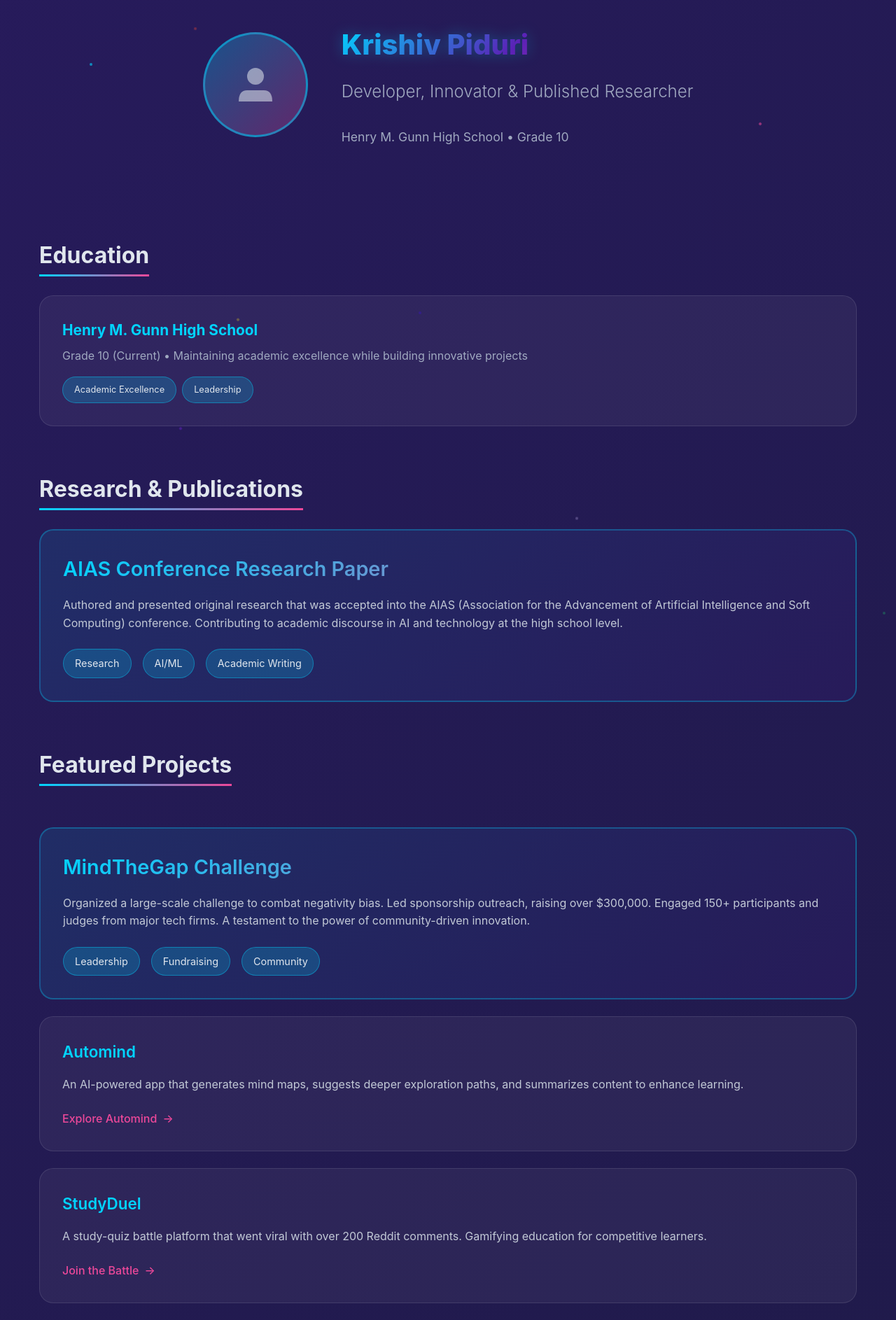
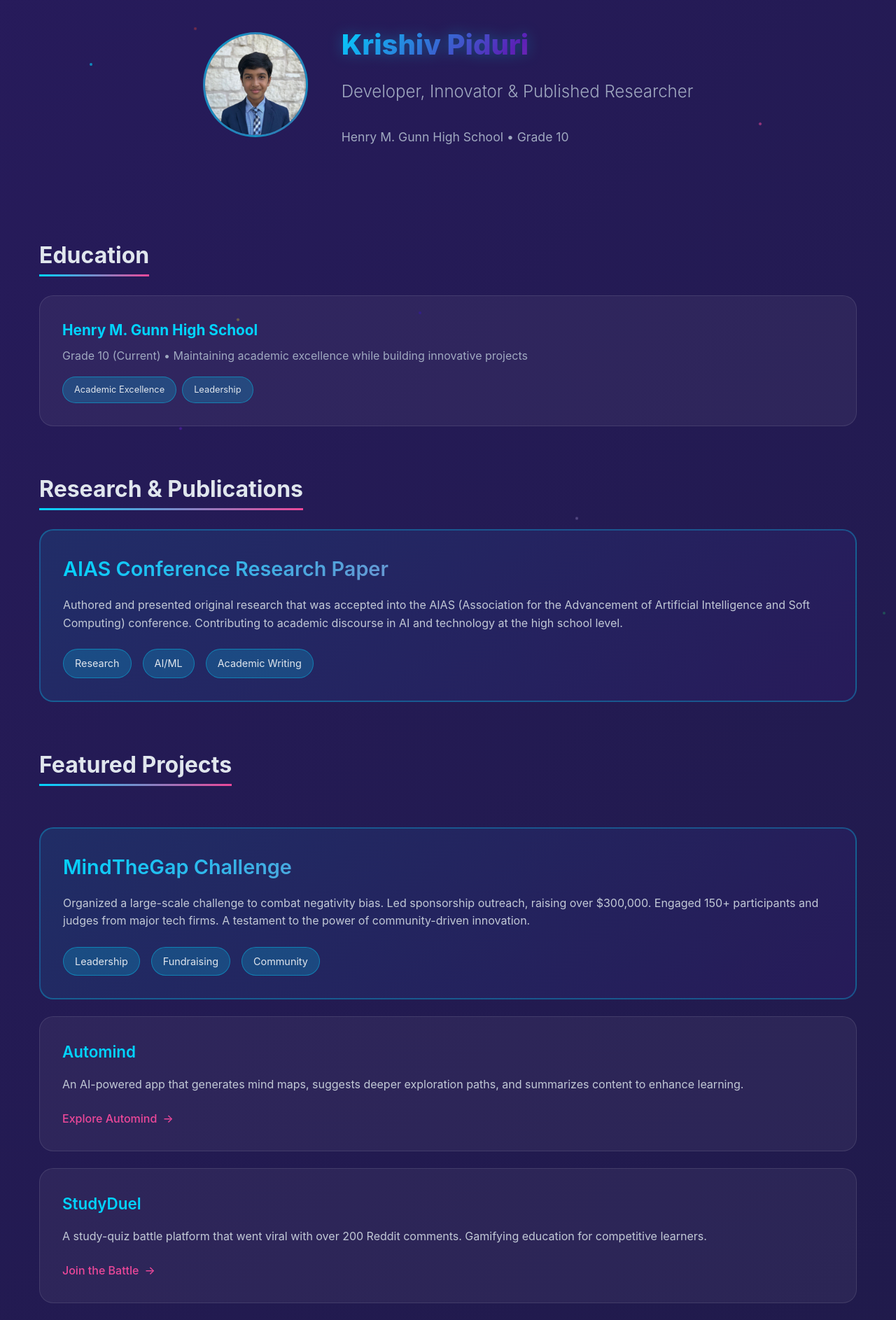
Before and after one commit to KrishivPiduri/krishivpiduri.github.io, a Jekyll site: the page built from index.md, in a window 1280 px wide. Shown: the top 1886 px of the page at 70% size. Built offline with Jekyll 4.4.1, drawn with Linux system fonts in a browser that asks for light colours; our own code applies the rules of GitHub Pages for plain Markdown files.

Commit message:
Replace profile placeholder SVG with actual profile image

```diff
--- a/_layouts/default.html
+++ b/_layouts/default.html
@@ -502,11 +502,7 @@
       <div class="profile-section">
          <div class="profile-image-container">
             <div class="profile-placeholder">
-               <svg width="80" height="80" viewBox="0 0 100 100" fill="none">
-                  <circle cx="50" cy="35" r="15" fill="currentColor" opacity="0.7"/>
-                  <path d="M20 80 Q20 60 35 60 L65 60 Q80 60 80 80" fill="currentColor" opacity="0.7"/>
-               </svg>
-               <div class="image-overlay">Add Your Photo</div>
+               <img src="../images/profile.jpg" alt="Profile Image" style="width: 100%; height: 100%; object-fit: cover;">
             </div>
          </div>
          <div class="hero-content">
```
